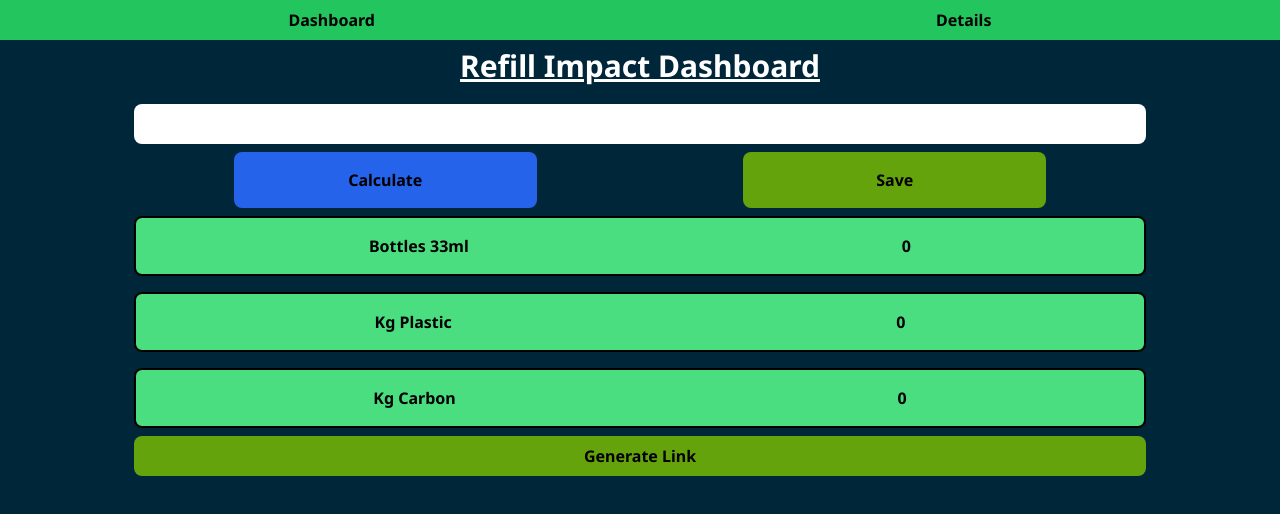
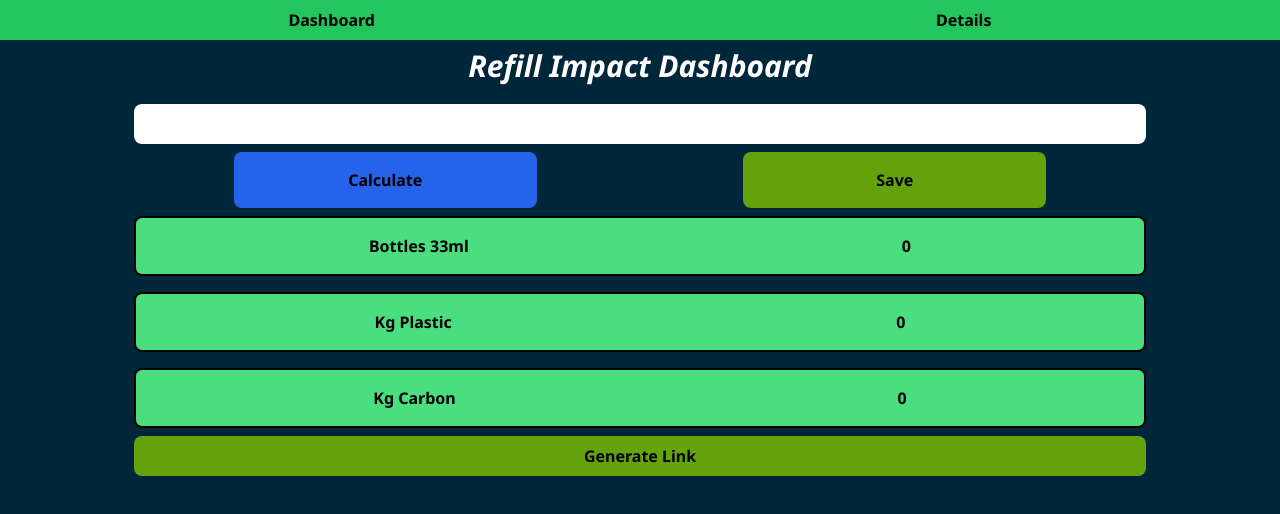
Before and after one commit to facundh23/AguaKm0Two, a Vue app: page / in a window 1280 px wide. Shown: the top 514 px of the page. Built offline with nearby package versions, Linux system fonts and the light colour scheme; no server answers; what vue-sweetalert2 would draw is missing.

Commit message:
Styles in dashboard changed

```diff
--- a/src/components/Dashboard/DashBoardComponent.vue
+++ b/src/components/Dashboard/DashBoardComponent.vue
@@ -1,18 +1,18 @@
 <template>
     <div class="container w-full h-screen flex flex-col items-center p-2 mx-auto">
-        <h1 class="font-bold underline text-white mb-3 text-3xl text-center">Refill Impact Dashboard</h1>
-        <InputValue />
+        <h1 class="font-bold text-white mb-3 text-3xl italic text-center">Refill Impact Dashboard</h1>
+        <FormValue />
     </div>
 </template>
 
 
 <script>
-import InputValue from '../ui/InputValue/InputValue.vue';
+import FormValue from '../ui/FormValue/FormValue.vue';
 
 export default {
 
     name: 'DashboarComponent',
-    components: { InputValue },
+    components: { FormValue },
 
 }
 
@@ -23,4 +23,4 @@ export default {
         background-color:#00263A
     }
 
-</style>
+</style>../ui/InputValue/FormValue.vue
```
Also changed, not shown: src/components/ui/FormValue/FormValue.vue (renamed from src/components/ui/InputValue/InputValue.vue).
